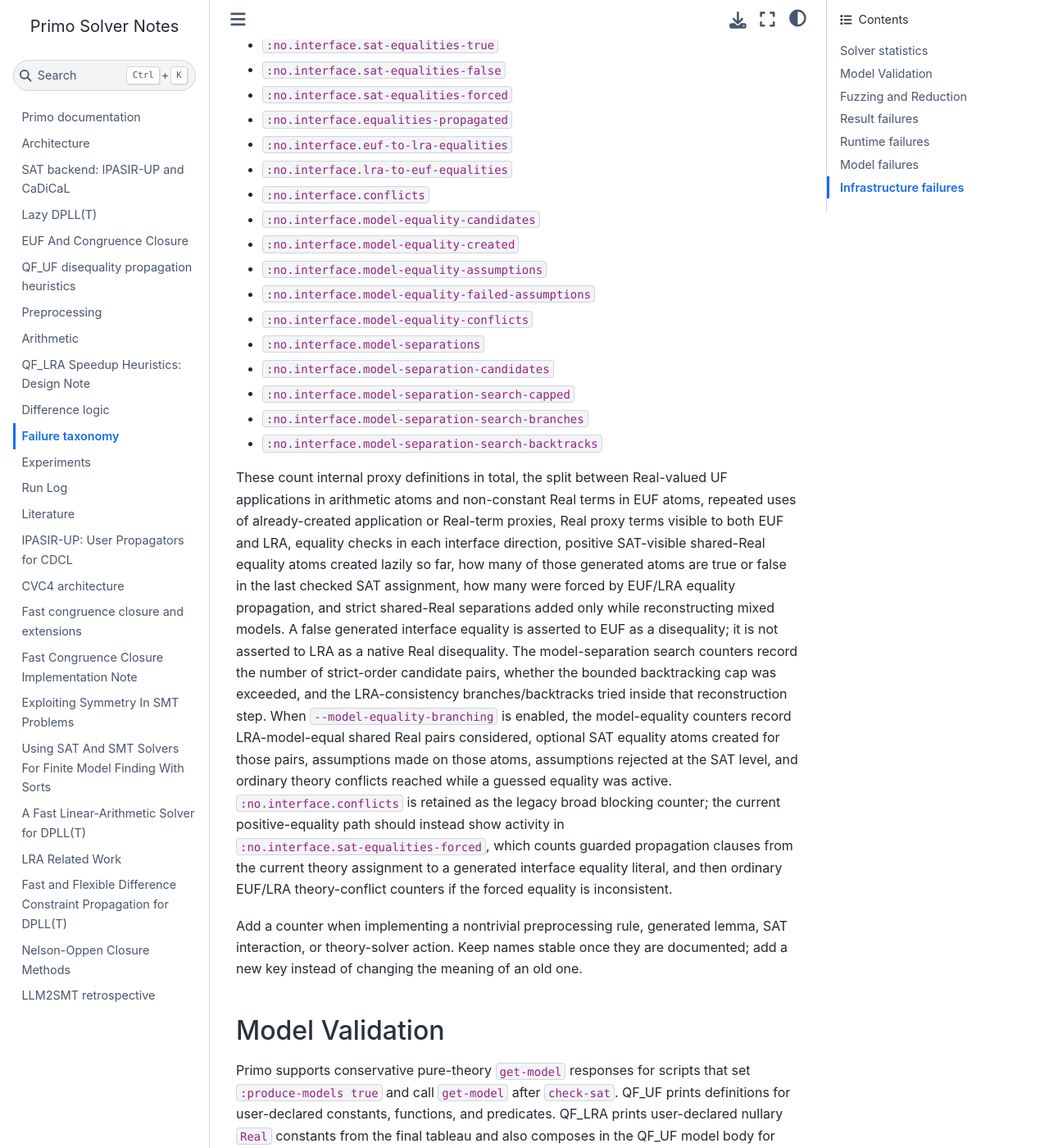
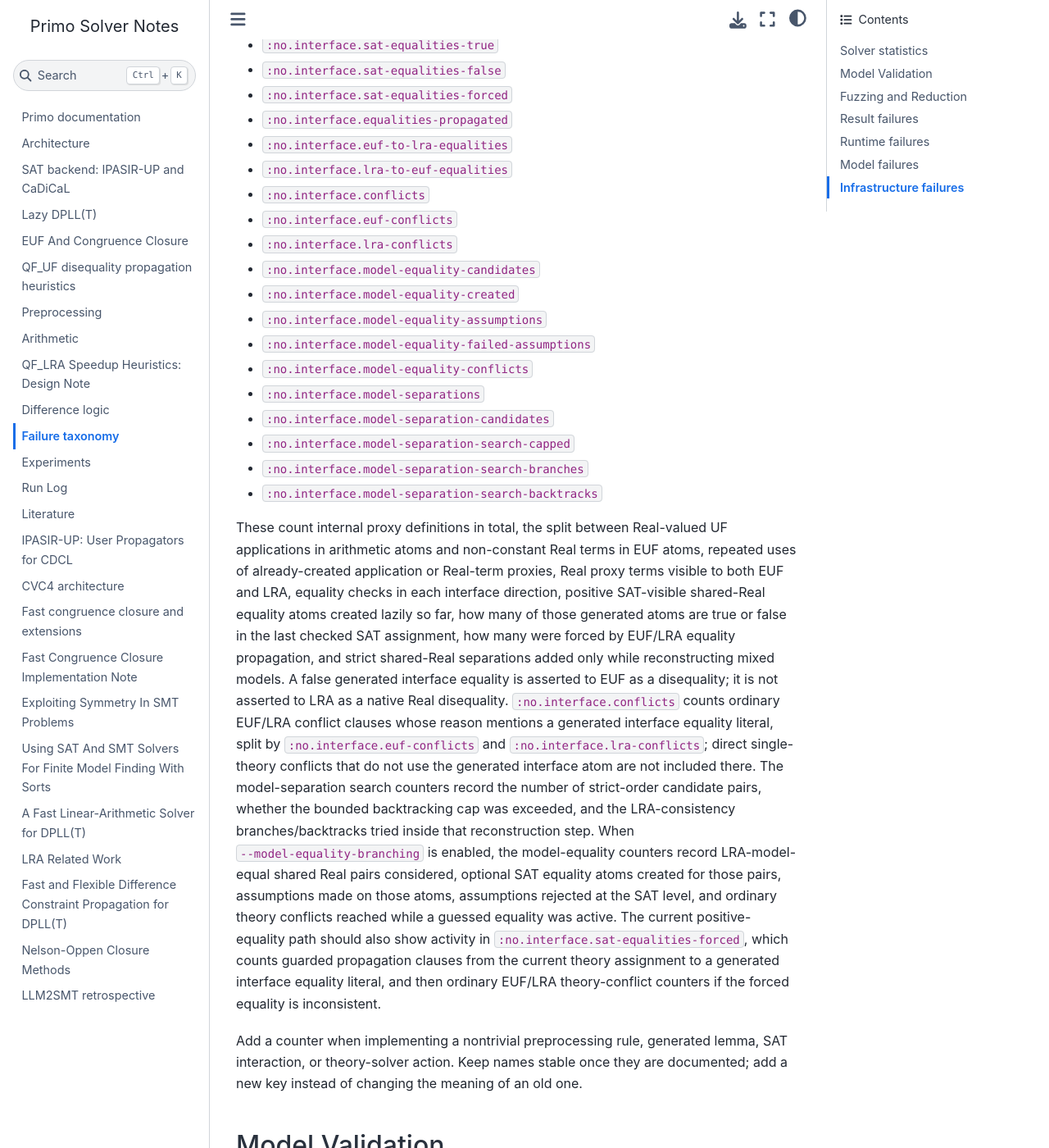
Before and after one commit to primo-solver/primo, a Jupyter Book: the page built from docs/debugging.md, in a window 1280 px wide and 1400 px high, scrolled down 8036 px. Shown: the whole window at 82% size. Built offline with Jupyter Book 1.0.4 settings and Sphinx 7.4.7 and the Sphinx Book theme 1.1.4, drawn with Linux system fonts in a browser that asks for light colours.

Commit message:
Count QF_UFLRA interface conflict sources

```diff
--- a/docs/debugging.md
+++ b/docs/debugging.md
@@ -302,6 +302,8 @@
 - `:no.interface.euf-to-lra-equalities`
 - `:no.interface.lra-to-euf-equalities`
 - `:no.interface.conflicts`
+- `:no.interface.euf-conflicts`
+- `:no.interface.lra-conflicts`
 - `:no.interface.model-equality-candidates`
 - `:no.interface.model-equality-created`
 - `:no.interface.model-equality-assumptions`
@@ -322,17 +324,20 @@
 how many were forced by EUF/LRA equality propagation, and strict shared-Real
 separations added only while reconstructing mixed models. A false generated
 interface equality is asserted to EUF as a disequality; it is not asserted to
-LRA as a native Real disequality. The model-separation search counters record
-the number of strict-order candidate pairs, whether the bounded backtracking cap
-was exceeded, and the LRA-consistency branches/backtracks tried inside that
-reconstruction step. When `--model-equality-branching` is enabled, the
-model-equality counters record LRA-model-equal shared Real pairs considered,
+LRA as a native Real disequality. `:no.interface.conflicts` counts ordinary
+EUF/LRA conflict clauses whose reason mentions a generated interface equality
+literal, split by `:no.interface.euf-conflicts` and
+`:no.interface.lra-conflicts`; direct single-theory conflicts that do not use
+the generated interface atom are not included there. The model-separation search
+counters record the number of strict-order candidate pairs, whether the bounded
+backtracking cap was exceeded, and the LRA-consistency branches/backtracks tried
+inside that reconstruction step. When `--model-equality-branching` is enabled,
+the model-equality counters record LRA-model-equal shared Real pairs considered,
 optional SAT equality atoms created for those pairs, assumptions made on those
 atoms, assumptions rejected at the SAT level, and ordinary theory conflicts
-reached while a guessed equality was active. `:no.interface.conflicts` is
-retained as the legacy broad blocking counter; the current positive-equality
-path should instead show activity in `:no.interface.sat-equalities-forced`,
-which counts guarded propagation clauses from the current theory assignment to
+reached while a guessed equality was active. The current positive-equality path
+should also show activity in `:no.interface.sat-equalities-forced`, which
+counts guarded propagation clauses from the current theory assignment to
 a generated interface equality literal, and then ordinary EUF/LRA
 theory-conflict counters if the forced equality is inconsistent.
 
```
Also changed, not shown: docs/papers/nelson-oppen-closure-methods.md (+3 -0 lines), 2 other files.
